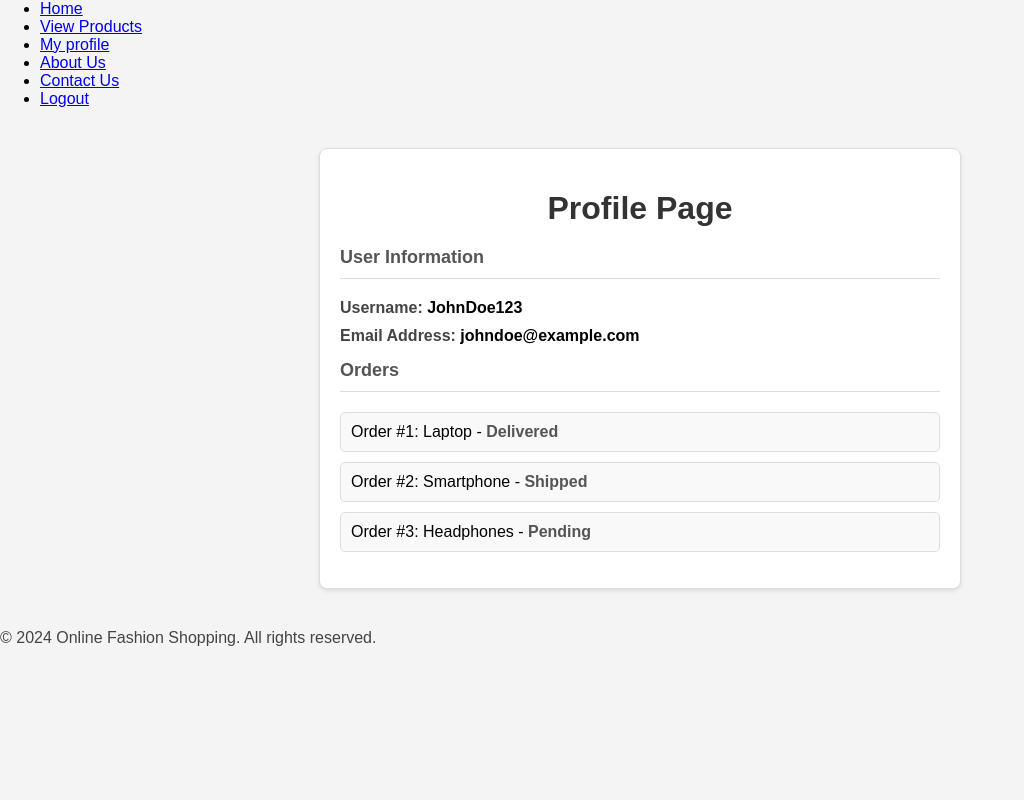
After one commit to thirumurug0xan/shopesite, a Flask app: page /profile in a window 1280 px wide. The commit adds this page. Shown: the whole page, without its empty margins (0-1024 px from the left). Run offline with Flask 3, Linux system fonts and the light colour scheme; some libraries are stand-ins or nearby versions.

Commit message:
modified:   app.py 	new file:   static/css/styles.css 	modified:   templates/menu_bar.html 	new file:   templates/profile.html

```diff
--- a/app.py
+++ b/app.py
@@ -135,6 +135,16 @@ def admin_portal():
 @app.route("/logout")
 def logout():
     return redirect('/home')
+
+@app.route('/profile')
+def profile():
+   return render_template('/profile.html')
+
+@app.route('/styles.css')
+def styles():
+   print(url_for('static',filename='css/styles.css'))
+   return render_template('/css/styles.css')
+
 if __name__ == "__main__":
     app.run(debug=True,host='0.0.0.0')
 
--- a/templates/menu_bar.html
+++ b/templates/menu_bar.html
@@ -3,158 +3,12 @@
 <head>
     <meta charset="UTF-8">
     <meta name="viewport" content="width=device-width, initial-scale=1.0">
+    <link rel="stylesheet" href="{{url_for('static',filename='css/styles.css')}}"> <!--this is also acceptable static/css/styles.css -->
     <title>Online Fashion Shopping</title>
-    <style>
-
-        section {
-        display: flex;
-        flex-wrap: wrap;
-        justify-content: space-evenly;
-        margin: 20px;
-      }
-
-      .product {
-        background-color: #f9f9f9;
-        border: 1px solid #ccc;
-        margin: 10px;
-        padding: 15px;
-        text-align: center;
-        width: 200px;
-        box-shadow: 0 2px 5px rgba(0, 0, 0, 0.1);
-        transition: transform 0.3s, box-shadow 0.3s;
-      }
-
-      .product:hover {
-        transform: scale(1.05);
-        box-shadow: 0 4px 10px rgba(0, 0, 0, 0.2);
-      }
-
-      .product img {
-        max-width: 100%;
-        height: auto;
-        border-radius: 5px;
-      }
-
-      .product h3 {
-        margin: 10px 0;
-        font-size: 1.2rem;
-        color: #333;
-      }
-
-      .button {
-        background-color: #4CAF50;
-        border: none;
-        color: white;
-        padding: 10px 20px;
-        text-align: center;
-        text-decoration: none;
-        font-size: 16px;
-        margin-top: 10px;
-        cursor: pointer;
-        border-radius: 5px;
-        transition: background-color 0.3s;
-      }
-
-      .button:hover {
-        background-color: #3e8e41;
-      }
-
-      @media (max-width: 768px) {
-        section {
-          flex-direction: column;
-          align-items: center;
-        }
-
-        .product {
-          width: 90%;
-        }
-      }
-
-        body {
-            margin: 0;
-            padding: 0;
-            font-family: Arial, sans-serif;
-            background-image: url("{{url_for('static',filename='home2.jpeg')}}");
-            background-size: cover;
-            background-repeat: no-repeat;
-            color: rgb(255, 255, 255);
-        }
-
-        header {
-            background-color: rgb(172, 224, 16);
-            color: rgb(0, 0, 0);
-            padding: 10px;
-            box-shadow: 0 2px 5px rgba(0, 0, 0, 0.2);
-        }
-
-        nav ul {
-            margin: 0;
-            padding: 0;
-            list-style: none;
-            display: flex;
-            justify-content: center;
-        }
-
-        nav li {
-            margin: 0 15px;
-        }
-
-        nav a {
-            color: rgb(0, 0, 0);
-            text-decoration: none;
-            font-size: 1.2rem;
-            transition: color 0.3s;
-        }
-
-        nav a:hover {
-            color: #ffffff;
-        }
+    <!-- <stylee>
 
 
-        /* main {
-            max-width: 1200px;
-            margin: 0 auto;
-            padding: 20px;
-            text-align: center;
-        }
-
-        main h1 {
-            font-size: 3rem;
-            margin: 20px 0;
-        } */
-
-        footer {
-            background-color: rgb(172, 224, 16);
-            color: rgb(0, 0, 0);
-            padding: 10px;
-            text-align: center;
-            position: fixed;
-            bottom: 0;
-            width: 100%;
-        }
-
-        /* footer p {
-            margin: 0;
-        } */
-
-        @media (max-width: 768px) {
-            nav ul {
-                flex-direction: column;
-                text-align: center;
-            }
-
-            nav li {
-                margin: 10px 0;
-            }
-
-            main h1 {
-                font-size: 2rem;
-            }
-        }
-        .parablk {
-            color:rgb(0, 0, 0)
-        }
-    </style>
+    </stylee> -->
 </head>
 <body>
     <header>
@@ -162,6 +16,7 @@
             <ul>
                 <li><a href="/home2">Home</a></li>
                 <li><a href="/view_product">View Products</a></li>
+                <li><a href="/profile">My profile</a></li>
                 <li><a href="/about_us">About Us</a></li>
                 <li><a href="/contact_us">Contact Us</a></li>
                 <li><a href="/logout">Logout</a></li>
--- /dev/null
+++ b/templates/profile.html
@@ -0,0 +1,152 @@
+<!-- {%extends 'menu_bar.html'%}
+{%block content%}
+    <style>
+        body {
+            font-family: Arial, sans-serif;
+            margin: 0;
+            padding: 0;
+            background-color: #f4f4f4;
+        }
+        .profile-container {
+            max-width: 600px;
+            margin: 40px auto;
+            background-color: #fff;
+            border: 1px solid #ddd;
+            border-radius: 8px;
+            padding: 20px;
+            box-shadow: 0 2px 4px rgba(0, 0, 0, 0.1);
+        }
+        h1 {
+            text-align: center;
+            color: #333;
+            margin-bottom: 20px;
+        }
+        h2 {
+            color: #555;
+            font-size: 18px;
+            border-bottom: 1px solid #ddd;
+            padding-bottom: 10px;
+            margin-bottom: 20px;
+        }
+        p {
+            margin: 10px 0;
+            color: #444;
+        }
+        #username, #email {
+            color: #000;
+            font-weight: bold;
+        }
+        .orders ul {
+            list-style-type: none;
+            padding: 0;
+        }
+        .orders li {
+            padding: 10px;
+            background-color: #f9f9f9;
+            border: 1px solid #ddd;
+            border-radius: 5px;
+            margin-bottom: 10px;
+        }
+        .orders li strong {
+            color: #555;
+        }
+    </style>
+    <div class="profile-container">
+        <h1>Profile Page</h1>
+        <div class="profile-info">
+            <h2>User Information</h2>
+            <p><strong>Username:</strong> <span id="username">JohnDoe123</span></p>
+            <p><strong>Email Address:</strong> <span id="email">johndoe@example.com</span></p>
+        </div>
+        <div class="orders">
+            <h2>Orders</h2>
+            <ul id="orders-list">
+                <li>Order #1: Laptop - <strong>Delivered</strong></li>
+                <li>Order #2: Smartphone - <strong>Shipped</strong></li>
+                <li>Order #3: Headphones - <strong>Pending</strong></li>
+            </ul>
+        </div>
+    </div>
+{%endblock%} -->
+
+
+
+<!--enenenennenenneenenenenenneenenennenneen-->
+
+<!DOCTYPE html>
+<html lang="en">
+<head>
+    <meta charset="UTF-8">
+    <meta name="viewport" content="width=device-width, initial-scale=1.0">
+    <title>Profile Page</title>
+    <style>
+        body {
+            font-family: Arial, sans-serif;
+            margin: 0;
+            padding: 0;
+            background-color: #f4f4f4;
+        }
+        .profile-container {
+            max-width: 600px;
+            margin: 40px auto;
+            background-color: #fff;
+            border: 1px solid #ddd;
+            border-radius: 8px;
+            padding: 20px;
+            box-shadow: 0 2px 4px rgba(0, 0, 0, 0.1);
+        }
+        h1 {
+            text-align: center;
+            color: #333;
+            margin-bottom: 20px;
+        }
+        h2 {
+            color: #555;
+            font-size: 18px;
+            border-bottom: 1px solid #ddd;
+            padding-bottom: 10px;
+            margin-bottom: 20px;
+        }
+        p {
+            margin: 10px 0;
+            color: #444;
+        }
+        #username, #email {
+            color: #000;
+            font-weight: bold;
+        }
+        .orders ul {
+            list-style-type: none;
+            padding: 0;
+        }
+        .orders li {
+            padding: 10px;
+            background-color: #f9f9f9;
+            border: 1px solid #ddd;
+            border-radius: 5px;
+            margin-bottom: 10px;
+        }
+        .orders li strong {
+            color: #555;
+        }
+    </style>
+</head>
+<body>
+    <div class="profile-container">
+        <h1>Profile Page</h1>
+        <div class="profile-info">
+            <h2>User Information</h2>
+            <p><strong>Username:</strong> <span id="username">JohnDoe123</span></p>
+            <p><strong>Email Address:</strong> <span id="email">johndoe@example.com</span></p>
+        </div>
+        <div class="orders">
+            <h2>Orders</h2>
+            <ul id="orders-list">
+                <li>Order #1: Laptop - <strong>Delivered</strong></li>
+                <li>Order #2: Smartphone - <strong>Shipped</strong></li>
+                <li>Order #3: Headphones - <strong>Pending</strong></li>
+            </ul>
+        </div>
+    </div>
+</body>
+</html>
```
Also changed, not shown: static/css/styles.css (added, +148 -0 lines).
